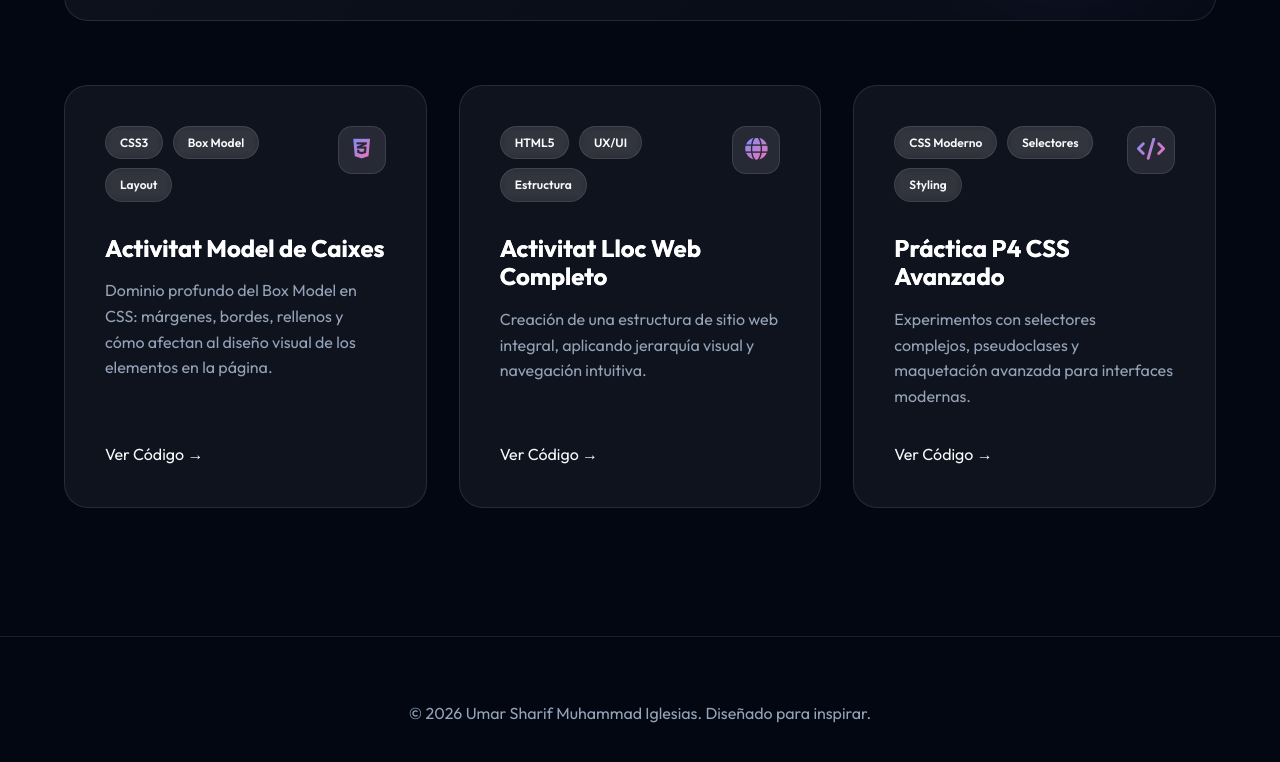
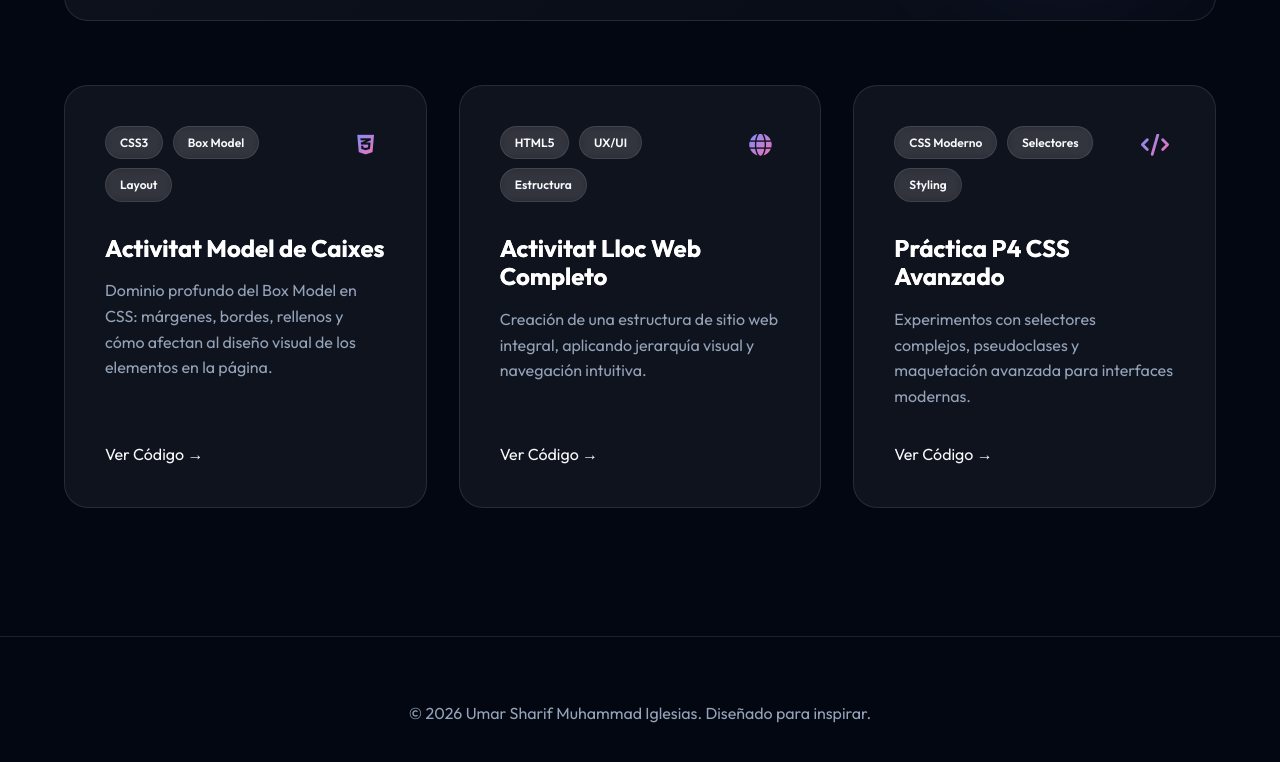
Before and after one commit to ummuig25-netizen/ummuig25-netizen.github.io, a plain HTML site: page html/proyectos.html in a window 1280 px wide. Shown: the part 868-1630 px from the top of the page. Drawn offline with Linux system fonts and the light colour scheme.

Commit message:
style: refine design, update logo to Portfolio, and improve parallax/box-model effects

```diff
--- a/css/styles.css
+++ b/css/styles.css
@@ -54,8 +54,10 @@ body {
     border-radius: 50%;
     filter: blur(80px);
     opacity: 0.15;
-    transition: transform 0.1s linear;
+    transition: transform 0.2s ease-out;
     will-change: transform;
+    transform: translateY(calc(var(--scroll-y, 0) * var(--speed, 0.1) * 1px))
+               translate(calc(var(--mouse-x, 0) * 30px), calc(var(--mouse-y, 0) * 30px));
 }
 
 .blob-1 {
@@ -64,6 +66,7 @@ body {
     background: var(--primary);
     top: -100px;
     left: -100px;
+    --speed: 0.05;
 }
 
 .blob-2 {
@@ -72,6 +75,7 @@ body {
     background: var(--secondary);
     bottom: -50px;
     right: -50px;
+    --speed: 0.12;
 }
 
 .blob-3 {
@@ -80,6 +84,7 @@ body {
     background: var(--accent);
     top: 40%;
     left: 60%;
+    --speed: 0.08;
 }
 
 a {
@@ -156,8 +161,9 @@ section {
 }
 
 .logo {
-    font-size: 1.8rem;
+    font-size: 1.5rem;
     font-weight: 800;
+    letter-spacing: -0.5px;
     background: linear-gradient(45deg, var(--primary), var(--secondary));
     -webkit-background-clip: text;
     -webkit-text-fill-color: transparent;
@@ -353,36 +359,26 @@ section {
 
 /* Box Model Visualization (Margin) */
 .project-card::after {
-    content: 'MARGIN-BOX';
+    content: '';
     position: absolute;
-    inset: -15px;
-    border-radius: calc(var(--radius) + 10px);
-    border: 1px dashed var(--primary);
+    inset: -2px;
+    border-radius: var(--radius);
+    background: linear-gradient(135deg, var(--primary), var(--secondary));
+    z-index: -1;
     opacity: 0;
     transition: var(--transition);
-    pointer-events: none;
-    display: flex;
-    align-items: flex-start;
-    justify-content: flex-end;
-    padding: 10px;
-    font-size: 0.5rem;
-    font-weight: 700;
-    color: var(--primary);
-    letter-spacing: 2px;
 }
 
 /* Hover State */
 .project-card:hover {
     border-color: var(--primary);
-    background: var(--surface-hover);
-    box-shadow:
-        0 20px 40px rgba(0, 0, 0, 0.4),
-        inset 0 0 0 8px rgba(129, 140, 248, 0.05); /* Visualizing Padding */
+    transform: translateY(-8px) scale(1.02);
+    box-shadow: 0 20px 40px rgba(0, 0, 0, 0.4);
 }
 
 .project-card:hover::after {
-    opacity: 0.3;
-    transform: translateZ(-30px);
+    opacity: 0.5;
+    filter: blur(8px);
 }
 
 /* Interactive Glow (managed by JS) */
@@ -473,16 +469,29 @@ section {
 }
 
 .project-icon-container {
-    width: 48px;
-    height: 48px;
+    width: 40px;
+    height: 40px;
     display: flex;
     align-items: center;
     justify-content: center;
-    background: var(--surface-hover);
-    border-radius: 14px;
-    border: 1px solid var(--glass-border);
     flex-shrink: 0;
     transition: var(--transition);
+    position: relative;
+}
+
+.project-icon-container::after {
+    content: '';
+    position: absolute;
+    inset: 0;
+    background: var(--primary);
+    opacity: 0;
+    filter: blur(15px);
+    border-radius: 50%;
+    transition: var(--transition);
+}
+
+.project-card:hover .project-icon-container::after {
+    opacity: 0.2;
 }
 
 .project-card:hover .project-icon-container {
@@ -580,6 +589,8 @@ section {
     color: var(--text-muted);
     font-size: 0.9rem;
     border: 1px solid var(--glass-border);
+    transform: translateY(calc(var(--scroll-y, 0) * 0.1px));
+    transition: transform 0.1s linear;
 }
 
 @keyframes fadeIn {
--- a/html/proyectos.html
+++ b/html/proyectos.html
@@ -11,7 +11,7 @@
 <body>
     <header class="navbar" role="banner">
         <div class="container nav-content">
-            <a href="../index.html" class="logo" aria-label="Inicio">US.</a>
+            <a href="../index.html" class="logo" aria-label="Inicio">Portfolio</a>
             <nav class="nav-links" role="navigation">
                 <a href="../index.html">Inicio</a>
                 <a href="proyectos.html" class="active">Proyectos</a>
--- a/js/main.js
+++ b/js/main.js
@@ -16,12 +16,15 @@ document.addEventListener('DOMContentLoaded', () => {
 
     // Parallax Scroll Logic
     window.addEventListener('scroll', () => {
-        const scrolled = window.scrollY;
-        const blobs = document.querySelectorAll('.blob');
-        blobs.forEach((blob, index) => {
-            const speed = (index + 1) * 0.2;
-            blob.style.transform = `translateY(${scrolled * speed}px)`;
-        });
+        document.documentElement.style.setProperty('--scroll-y', window.scrollY.toString());
+    });
+
+    // Mouse Parallax (Interactive background)
+    window.addEventListener('mousemove', (e) => {
+        const x = (e.clientX / window.innerWidth) - 0.5;
+        const y = (e.clientY / window.innerHeight) - 0.5;
+        document.documentElement.style.setProperty('--mouse-x', x.toString());
+        document.documentElement.style.setProperty('--mouse-y', y.toString());
     });
 
     // 1. Estructura de Datos (Español)
```
Also changed, not shown: index.html (+1 -1 lines).
